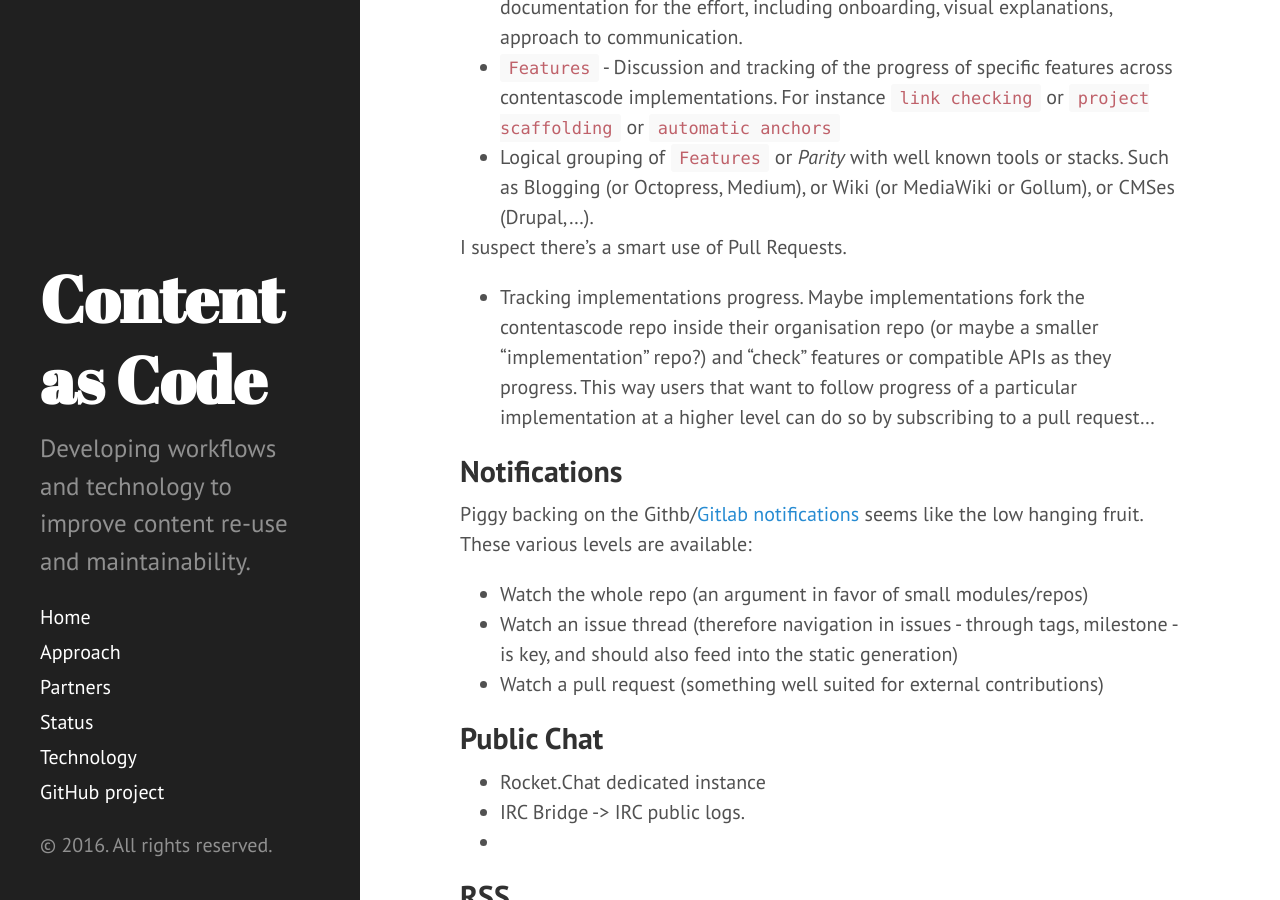
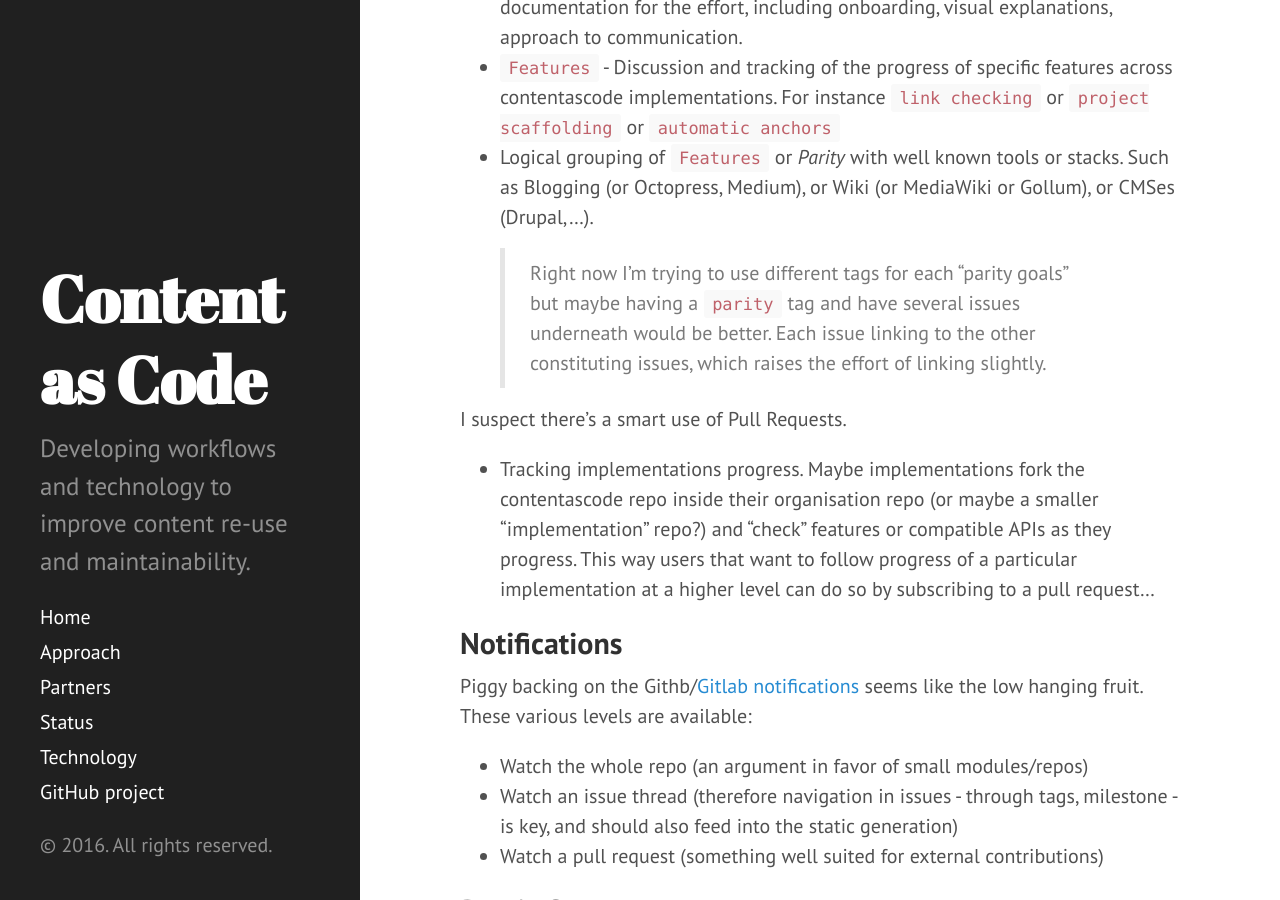
Before and after one commit to iilab/contentascode, a Jekyll site: the page built from technology/workflow.md, in a window 1280 px wide and 900 px high, scrolled down 605 px. Built offline with Jekyll 4.4.1, drawn with Linux system fonts in a browser that asks for light colours.

Commit message:
More on workflow

```diff
--- a/technology/workflow.md
+++ b/technology/workflow.md
@@ -11,6 +11,7 @@ The contentascode repo should track overall framework discussions. It should use
 - `Documentation` - About the contentascode website as the main source of documentation for the effort, including onboarding, visual explanations, approach to communication.
 - `Features` - Discussion and tracking of the progress of specific features across contentascode implementations. For instance `link checking` or `project scaffolding` or `automatic anchors`
 - Logical grouping of `Features` or *Parity* with well known tools or stacks. Such as Blogging (or Octopress, Medium), or Wiki (or MediaWiki or Gollum), or CMSes (Drupal,...).
+> Right now I'm trying to use different tags for each "parity goals" but maybe having a `parity` tag and have several issues underneath would be better. Each issue linking to the other constituting issues, which raises the effort of linking slightly.
 
 I suspect there's a smart use of Pull Requests.
  - Tracking implementations progress. Maybe implementations fork the contentascode repo inside their organisation repo (or maybe a smaller "implementation" repo?) and "check" features or compatible APIs as they progress. This way users that want to follow progress of a particular implementation at a higher level can do so by subscribing to a pull request...
```
